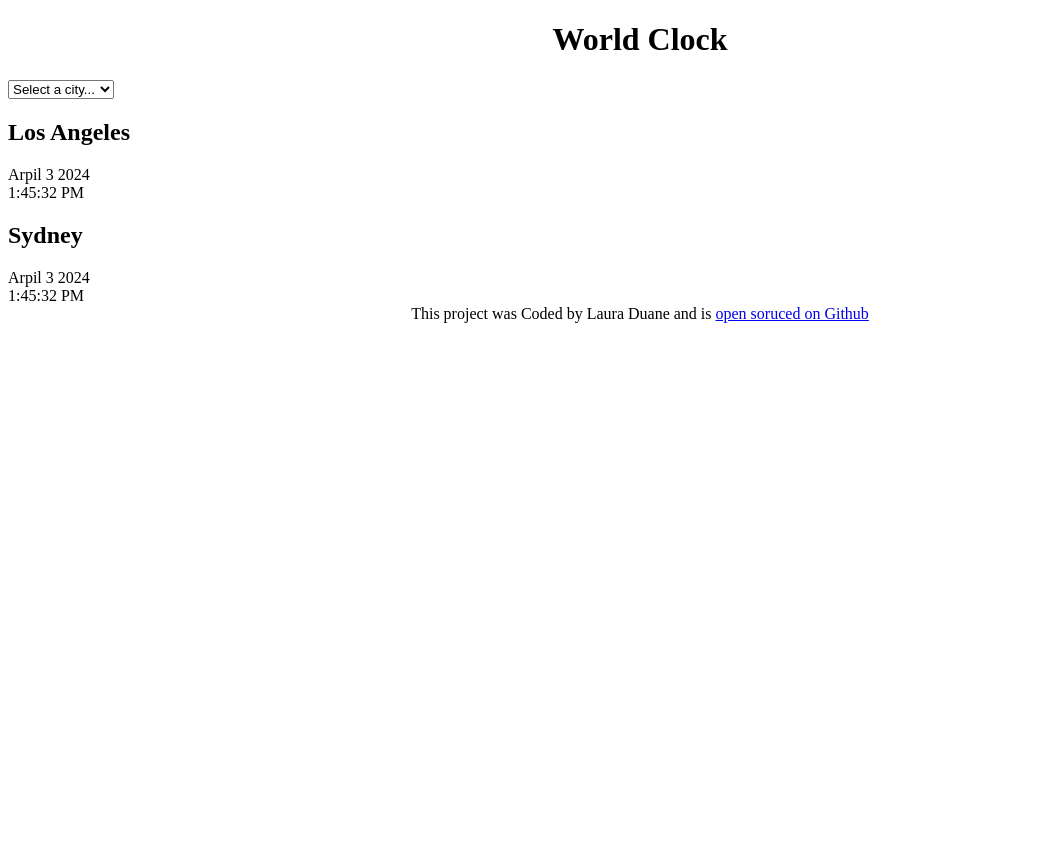
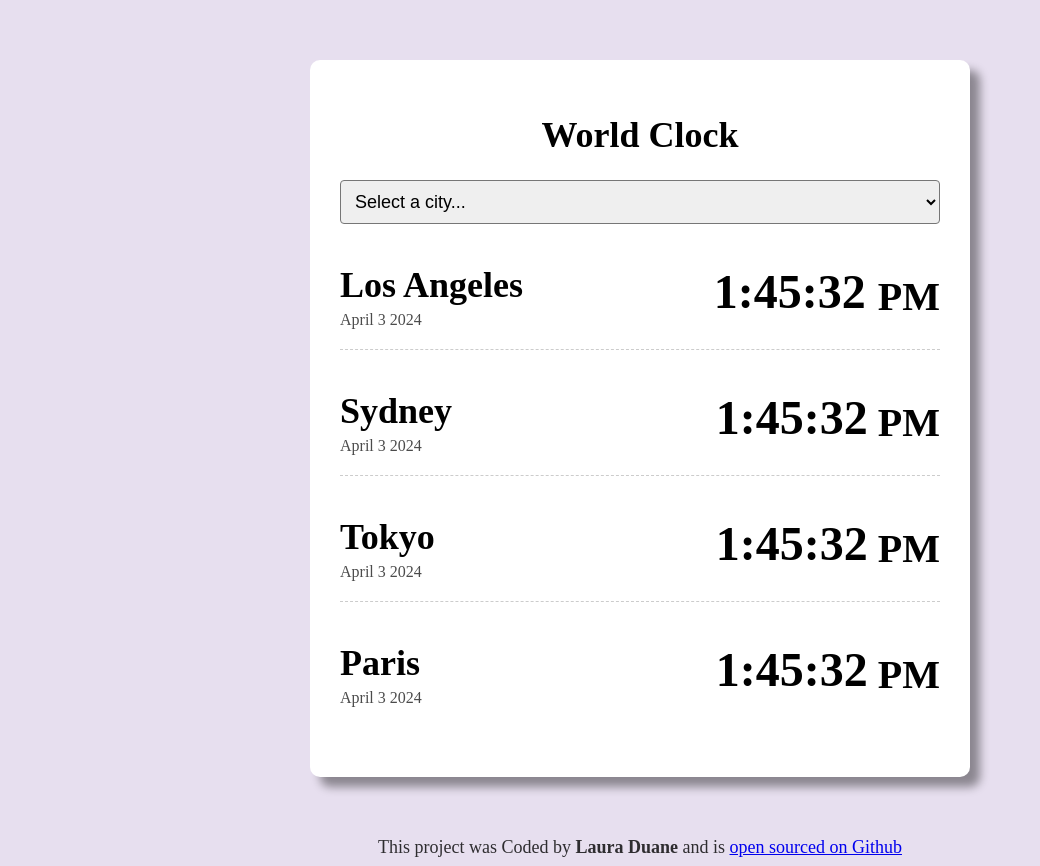
Before and after one commit to LauraDuane/World-Clock, a plain HTML site: page index.html in a window 1280 px wide. Shown: the whole page, without its empty margins (0-1040 px from the left). Before the commit the page ends 800 px from the top, so only its background shows below. Drawn offline with nearby package versions, Linux system fonts and the light colour scheme.

Commit message:
set up css, improved HTML
added multiple cities with info

```diff
--- a/index.html
+++ b/index.html
@@ -21,25 +21,45 @@
       </select>
 
       <div class="city">
+        <div>
           <h2>Los Angeles</h2>
-<div class="date">Arpil 3 2024</div>
-<div class="time">1:45:32 PM</div>
+          <div class="date">April 3 2024</div>
+        </div>
+        <div class="time">1:45:32 <small> PM </small></div>
       </div>
 
       <div class="city">
+        <div>
           <h2>Sydney</h2>
-<div class="date">Arpil 3 2024</div>
-<div class="time">1:45:32 PM</div>
+          <div class="date">April 3 2024</div>
+        </div>
+        <div class="time">1:45:32<small> PM </small></div>
+      </div>
+
+      <div class="city">
+        <div>
+          <h2>Tokyo</h2>
+          <div class="date">April 3 2024</div>
+        </div>
+        <div class="time">1:45:32<small> PM </small></div>
+      </div>
+
+      <div class="city">
+        <div>
+          <h2>Paris</h2>
+          <div class="date">April 3 2024</div>
+        </div>
+        <div class="time">1:45:32<small> PM </small></div>
+      </div>
     </div>
 
     <footer>
-      This project was Coded by Laura Duane and is
+      This project was Coded by <strong>Laura Duane</strong> and is
       <a href="http://127.0.0.1:3000/index.html" target="_blank"
-        >open soruced on Github</a
+        >open sourced on Github</a
       >
     </footer>
-    </div>
-    </div>
+
     <script src="src/index.js"></script>
   </body>
 </html>
--- a/src/style.css
+++ b/src/style.css
@@ -1,8 +1,55 @@
 /** @format */
 
+body {
+  background-color: rgb(231, 223, 239);
+}
+.container {
+  background: white;
+  max-width: 600px;
+  margin: 60px auto;
+  padding: 30px;
+  box-shadow: 10px 10px 10px rgba(0, 0, 0, 0.4);
+  border-radius: 10px;
+}
+.city {
+  display: flex;
+  justify-content: space-between;
+  margin: 20px 0;
+  border-bottom: 1px dashed rgba(0, 0, 0, 0.2);
+  padding: 20px 0;
+}
+.city:last-child {
+  border: none;
+}
+h2 {
+  margin: 0 0 5px;
+  font-size: 36px;
+}
+.date {
+  opacity: 0.7;
+}
+.time {
+  font-size: 48px;
+  font-weight: bold;
+}
+.time small {
+  font-size: 24x;
+  vertical-align: middle;
+  line-height: 6px;
+}
+Select {
+  display: block;
+  width: 100%;
+  border-radius: 4px;
+  padding: 10px;
+  font-size: 18px;
+}
 h1 {
   text-align: center;
+  font-size: 36px;
 }
 footer {
   text-align: center;
+  font-size: 18px;
+  color: rgba(0, 0, 0, 0.8);
 }
```
Lines whose indentation alone changed are shown as unchanged.
